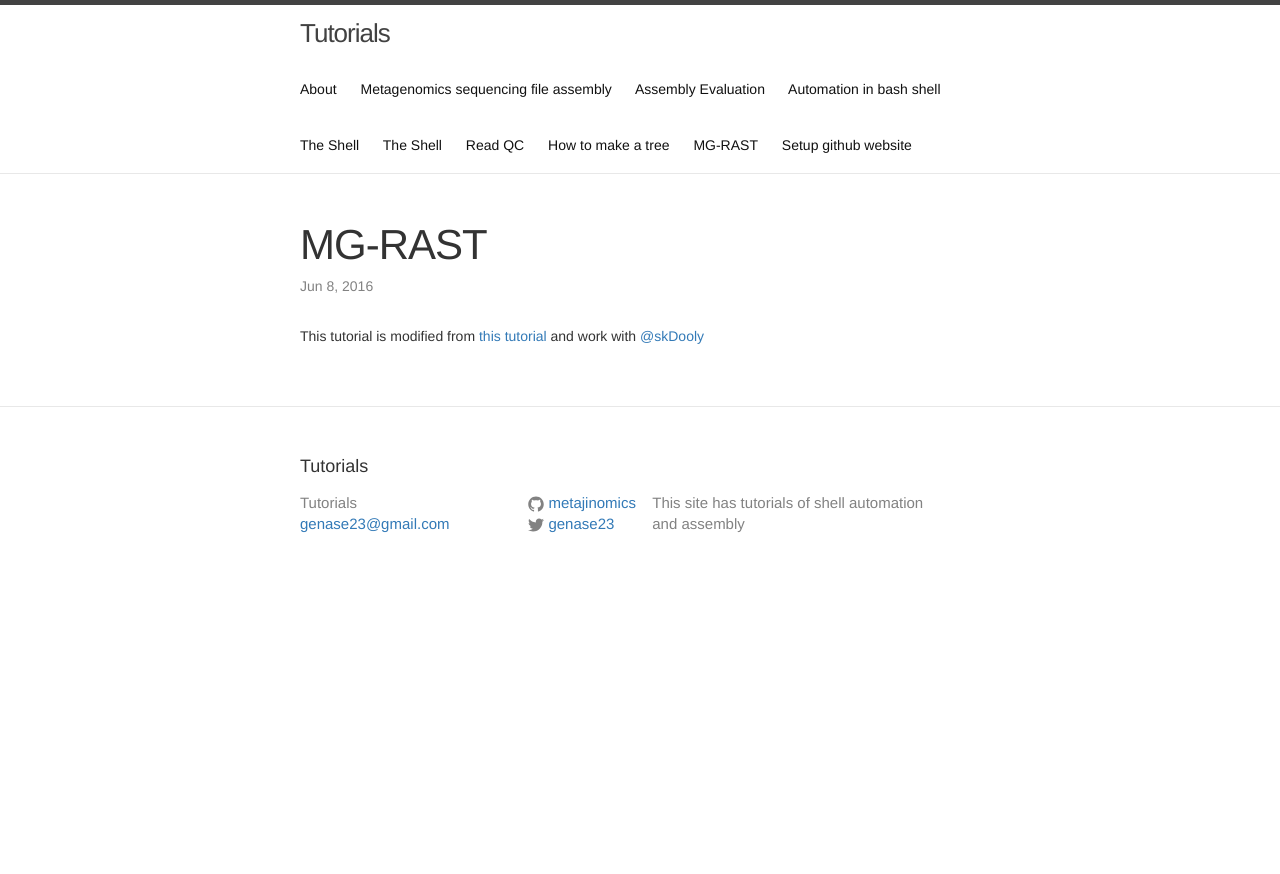
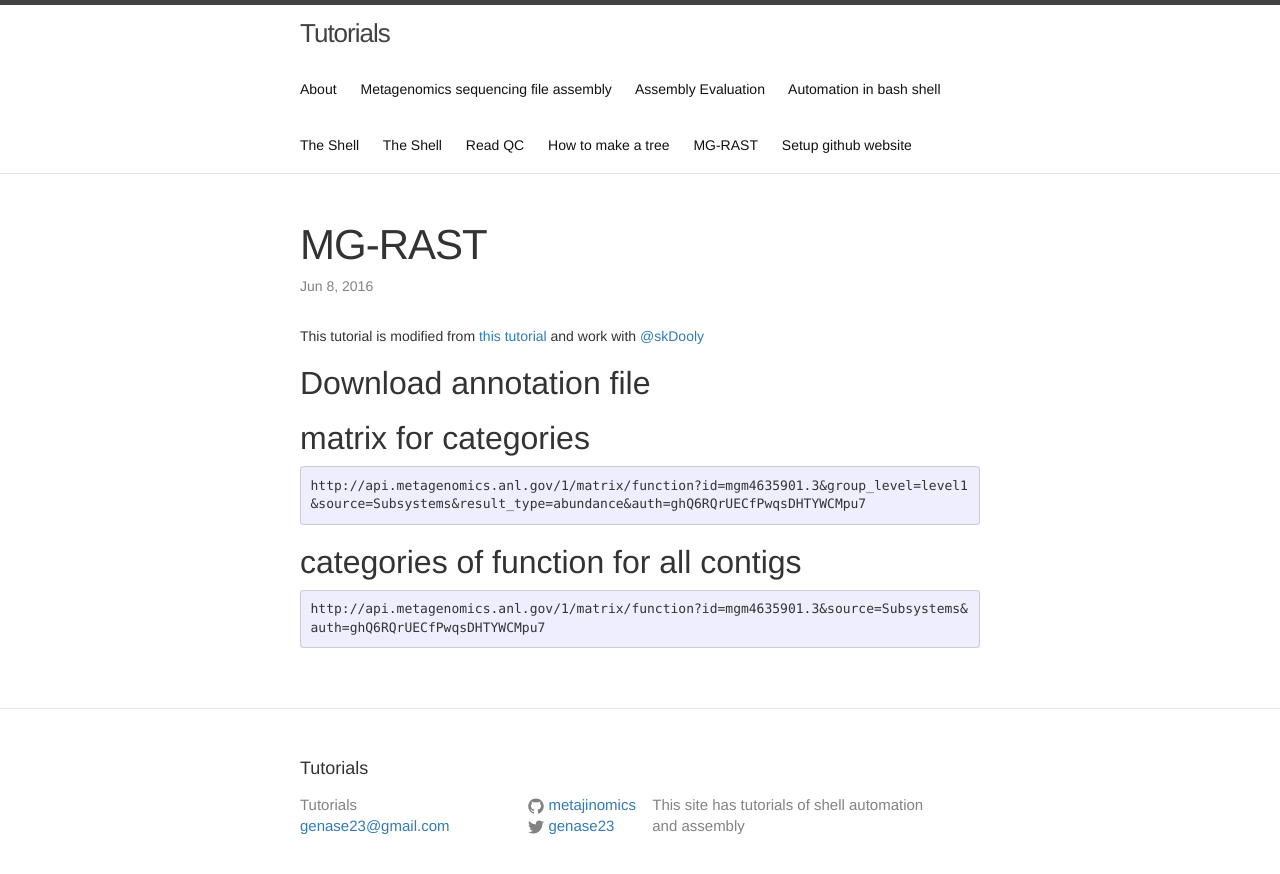
Before and after one commit to metajinomics/tutorials_en, a Jekyll site: the page built from novice/mg_rast.markdown, in a window 1280 px wide. Shown: the top 874 px of the page. Built offline with Jekyll 4.4.1, drawn with Linux system fonts in a browser that asks for light colours.

Commit message:
Update mg_rast.markdown

````diff
--- a/novice/mg_rast.markdown
+++ b/novice/mg_rast.markdown
@@ -6,3 +6,14 @@ categories: Bioinformatics
 ---
 
 This tutorial is modified from [this tutorial](http://adina-howe.readthedocs.io/en/latest/mgrast/index.html) and work with [@skDooly](https://github.com/skDooley)
+
+## Download annotation file
+
+## matrix for categories
+```
+http://api.metagenomics.anl.gov/1/matrix/function?id=mgm4635901.3&group_level=level1&source=Subsystems&result_type=abundance&auth=ghQ6RQrUECfPwqsDHTYWCMpu7
+```
+## categories of function for all contigs
+```
+http://api.metagenomics.anl.gov/1/matrix/function?id=mgm4635901.3&source=Subsystems&auth=ghQ6RQrUECfPwqsDHTYWCMpu7
+```
````
